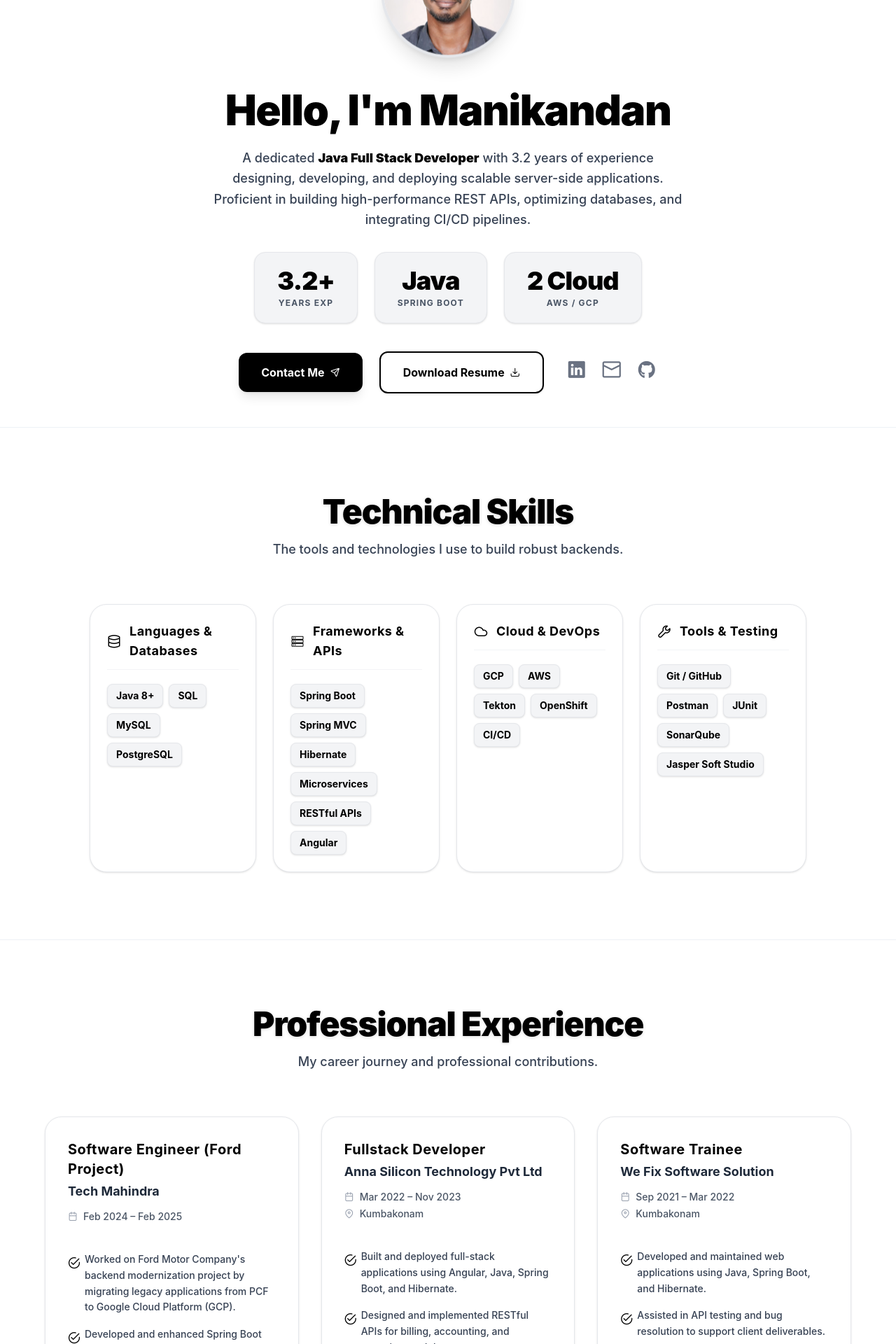
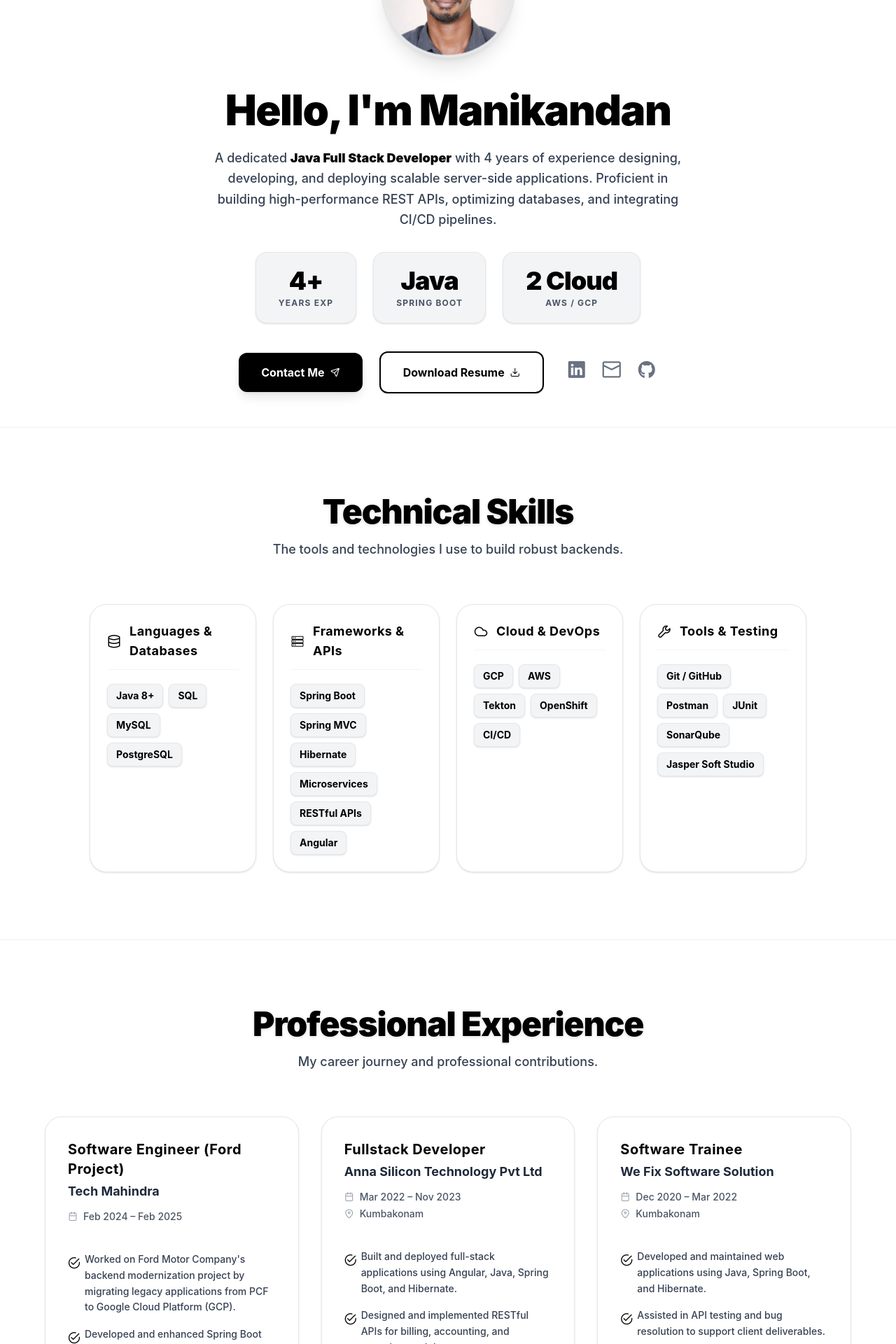
Before and after one commit to ManikandanAnbazhagan/ManikandanAnbazhagn, a React (Vite) app: page / in a window 1280 px wide. Shown: the part 267-2187 px from the top of the page at 70% size. Built offline with nearby package versions, Linux system fonts and the light colour scheme.

Commit message:
Update years of experience to 4 years

```diff
--- a/src/components/Experience.jsx
+++ b/src/components/Experience.jsx
@@ -32,7 +32,7 @@ const experiences = [
   {
     title: 'Software Trainee',
     company: 'We Fix Software Solution',
-    date: 'Sep 2021 – Mar 2022',
+    date: 'Dec 2020 – Mar 2022',
     location: 'Kumbakonam',
     details: [
       "Developed and maintained web applications using Java, Spring Boot, and Hibernate.",
--- a/src/components/Hero.jsx
+++ b/src/components/Hero.jsx
@@ -19,12 +19,12 @@ function Hero() {
         </h1>
 
         <p data-aos="fade-up" data-aos-delay="300" className="text-base md:text-lg text-gray-700 max-w-2xl leading-relaxed mb-8 font-medium">
-          A dedicated <span className="font-black text-black">Java Full Stack Developer</span> with 3.2 years of experience designing, developing, and deploying scalable server-side applications. Proficient in building high-performance REST APIs, optimizing databases, and integrating CI/CD pipelines.
+         <p className="summary">A dedicated <span className="font-black text-black">Java Full Stack Developer</span> with 4 years of experience designing, developing, and deploying scalable server-side applications. Proficient in building high-performance REST APIs, optimizing databases, and integrating CI/CD pipelines.</p>
         </p>
 
         <div className="flex flex-wrap justify-center gap-4 md:gap-6 mb-10">
           <div className="flex flex-col items-center bg-gray-100 px-8 py-5 rounded-2xl border border-gray-200 shadow-sm">
-            <span className="text-3xl md:text-4xl font-black tracking-tight text-black">3.2+</span>
+            <span className="text-3xl md:text-4xl font-black tracking-tight text-black">4+</span>
             <span className="text-xs font-bold text-gray-600 uppercase tracking-widest mt-1">Years Exp</span>
           </div>
           <div className="flex flex-col items-center bg-gray-100 px-8 py-5 rounded-2xl border border-gray-200 shadow-sm">
```
